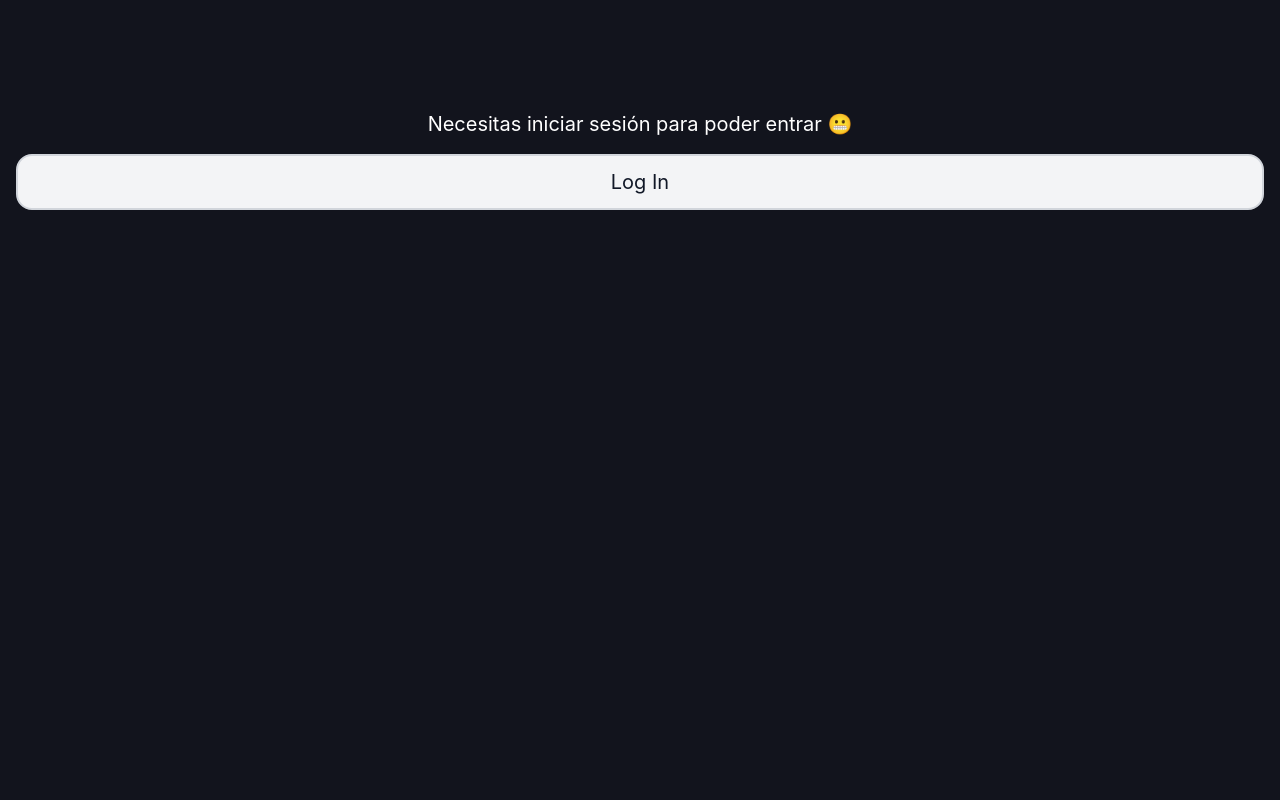
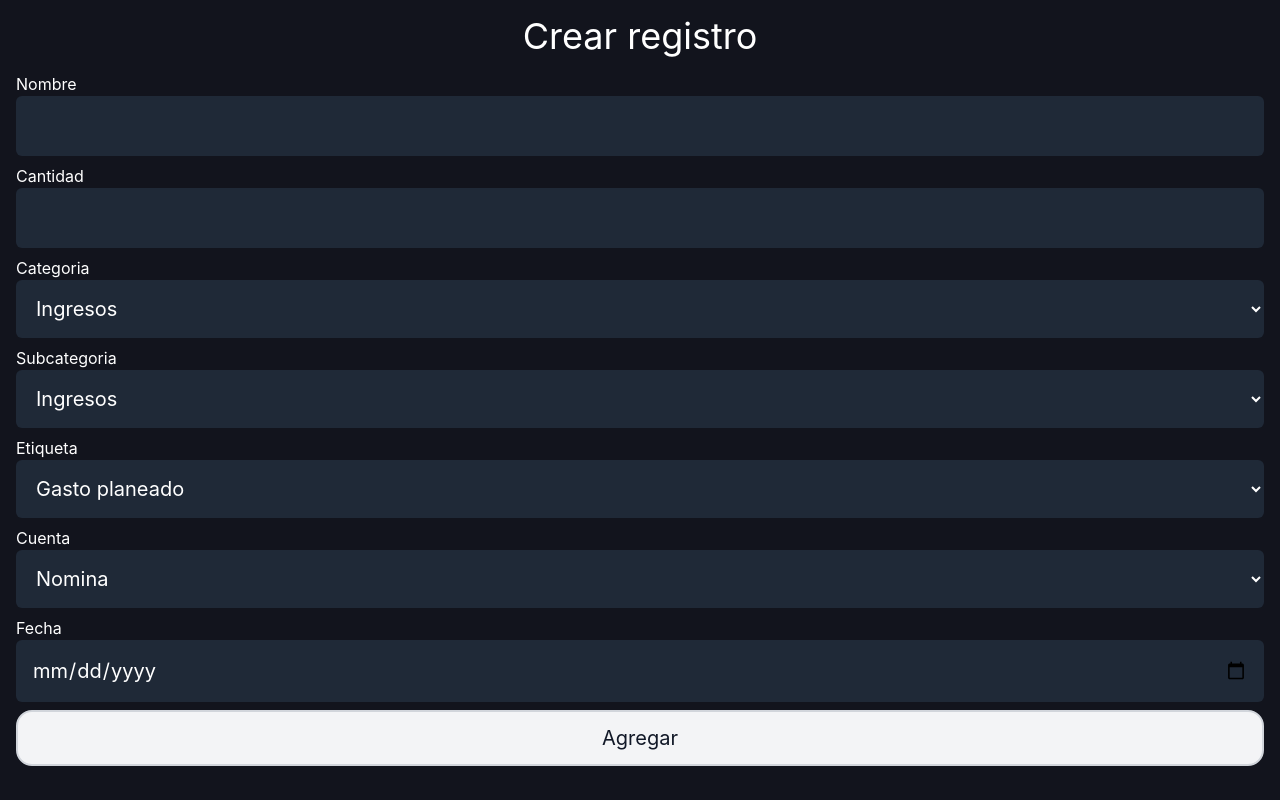
Before and after one commit to HugoLiconV/budget-dashboard, a React (Create React App) app: page / in a window 1280 px wide. Built offline with nearby package versions, Linux system fonts and the light colour scheme; no server answers.

Commit message:
add basic form

```diff
--- a/src/App.tsx
+++ b/src/App.tsx
@@ -1,20 +1,21 @@
 import { useAuth0 } from "@auth0/auth0-react";
 import Loader from "components/icons/loader";
 import AuthenticatedApp from "pages/authenticated-app";
+import CreateRecord from "pages/create-record";
 import UnauthenticatedApp from "pages/unauthenticated-app";
 import "./App.css";
 
 function App() {
-  const { isLoading, isAuthenticated } = useAuth0();
+  // const { isLoading, isAuthenticated } = useAuth0();
 
-  if (isLoading) {
-    return (
-      <div className="w-full flex justify-center">
-        <Loader />
-      </div>
-    );
-  }
+  // if (isLoading) {
+  //   return (
+  //     <div className="w-full flex justify-center">
+  //       <Loader />
+  //     </div>
+  //   );
+  // }
 
-  return isAuthenticated ? <AuthenticatedApp /> : <UnauthenticatedApp />;
+  return true ? <CreateRecord /> : <UnauthenticatedApp />;
 }
 export default App;
--- /dev/null
+++ b/src/pages/create-record.tsx
@@ -0,0 +1,47 @@
+import Button from "atomic/button";
+import React from "react";
+
+const CreateRecord: React.FC = () => {
+  const inputClassName = "p-4 bg-gray-800 text-white text-xl mb-2 rounded-md";
+  return (
+    <div className=" p-4">
+      <h1 className="text-4xl text-center mb-4">Crear registro</h1>
+      <form className="flex flex-col text-white">
+        <label htmlFor="name">Nombre</label>
+        <input className={inputClassName} type="text" name="name" id="name" />
+        <label htmlFor="amount">Cantidad</label>
+        <input className={inputClassName} type="number" name="amount" id="amount" />
+        <label htmlFor="category">Categoria</label>
+        <select className={inputClassName} name="category" id="category">
+          <option value="Ingresos">Ingresos</option>
+          <option value="Vida y entretenimiento">Vida y entretenimiento</option>
+        </select>
+        <label htmlFor="subcategory">Subcategoria</label>
+        <select className={inputClassName} name="subcategory" id="subcategory">
+          <option value="Ingresos">Ingresos</option>
+          <option value="Vida y entretenimiento">Vida y entretenimiento</option>
+        </select>
+        <label htmlFor="label">Etiqueta</label>
+        <select className={inputClassName} name="label" id="label">
+          <option value="Gasto planeado">Gasto planeado</option>
+          <option value="Ahorro">Ahorro</option>
+        </select>
+        <label htmlFor="account">Cuenta</label>
+        <select className={inputClassName} name="account" id="account">
+          <option value="Nomina">Nomina</option>
+          <option value="Efectivo">Efectivo</option>
+        </select>
+        <label htmlFor="date">Fecha</label>
+        <input
+          className={inputClassName}
+          type="date"
+          id="date"
+          name="date"
+        ></input>
+        <Button type="submit">Agregar</Button>
+      </form>
+    </div>
+  );
+};
+
+export default CreateRecord;
```
